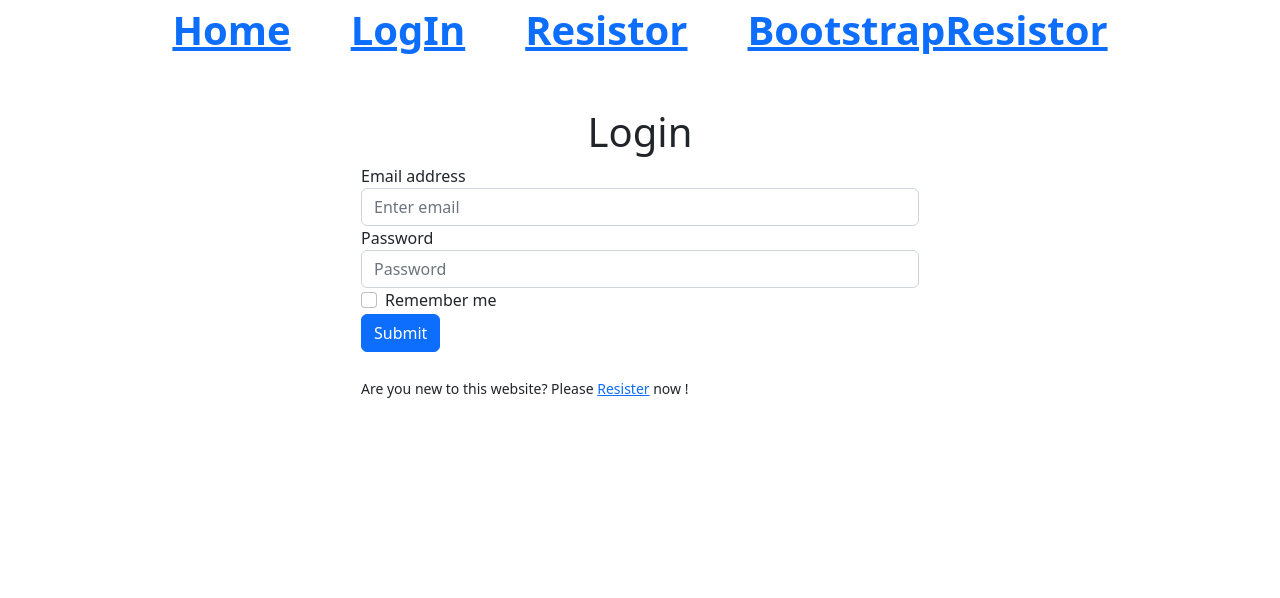
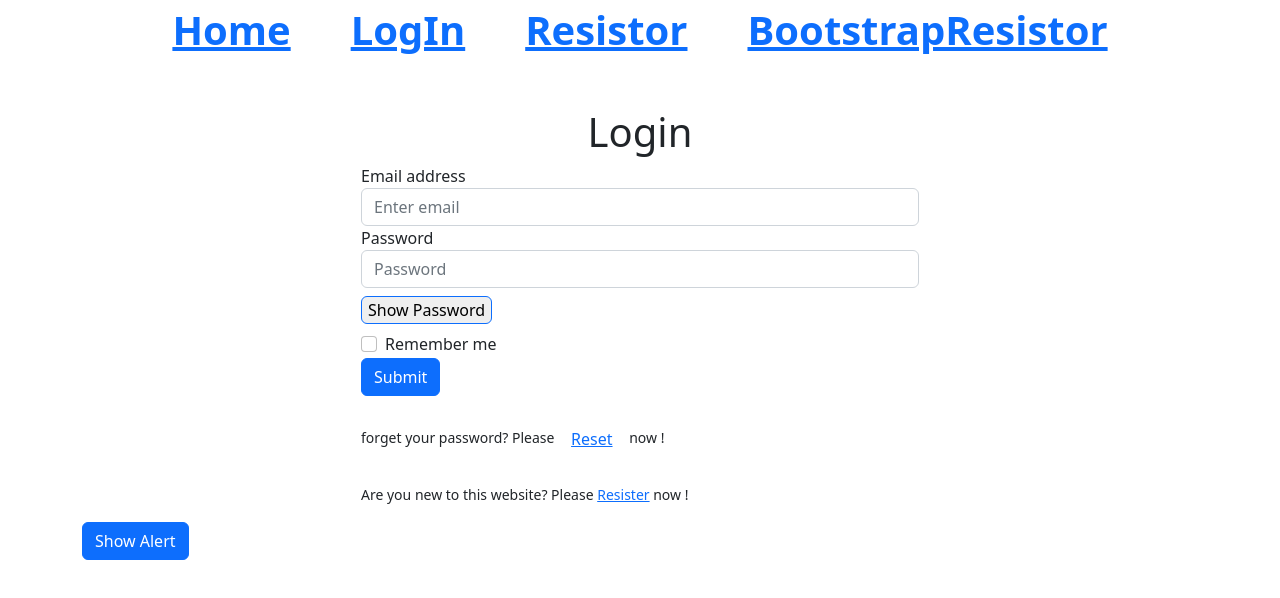
Before and after one commit to sojibpannashovon2/email-password-auth, a React (Vite) app: page /login in a window 1280 px wide. Shown: the top 598 px of the page. Built offline with nearby package versions, Linux system fonts and the light colour scheme.

Commit message:
sweet alert add

```diff
--- a/package.json
+++ b/package.json
@@ -17,7 +17,8 @@
     "react-bootstrap": "^2.7.4",
     "react-dom": "^18.2.0",
     "react-router-dom": "^6.10.0",
-    "sort-by": "^1.2.0"
+    "sort-by": "^1.2.0",
+    "sweetalert": "^2.1.2"
   },
   "devDependencies": {
     "@types/react": "^18.0.28",
--- a/src/components/Login.jsx
+++ b/src/components/Login.jsx
@@ -1,15 +1,41 @@
-import { getAuth, signInWithEmailAndPassword } from 'firebase/auth';
-import React from 'react';
+import { getAuth, sendPasswordResetEmail, signInWithEmailAndPassword } from 'firebase/auth';
+import React, { useRef } from 'react';
 import { useState } from 'react';
 import app from '../firebase/firebase.init';
 import { Link } from 'react-router-dom';
+import swal from 'sweetalert';
+import Button from 'react-bootstrap/Button';
 
 const auth = getAuth(app);
 const Login = () => {
 
     const [error, setError] = useState('');
     const [success, setSuccess] = useState('')
+    const emailRef = useRef();
 
+    //Sweet alert function
+    function handleButtonClick() {
+        swal({
+            title: "Error-Login",
+            text: "User not register !!! You are new to website baby !!!",
+            icon: "error",
+            button: "OK"
+        });
+    }
+    //show password
+
+    const [password, setPassword] = useState('');
+    const [showPassword, setShowPassword] = useState(false);
+
+    const handlePasswordChange = (event) => {
+        setPassword(event.target.value);
+    };
+
+    const toggleShowPassword = () => {
+        setShowPassword(!showPassword);
+    };
+
+    ////finish
 
     const handleSubmission = (event) => {
         setSuccess('');
@@ -47,9 +73,9 @@ const Login = () => {
             .then(result => {
                 const loggedUser = result.user;
                 console.log(loggedUser);
-                if (!loggedUser.emailVerified) {
-                    alert("how are you")
-                }
+                // if (!result.user.emailVerified) {
+                //     alert("how are you")
+                // }
                 // event.target.reset();
                 setSuccess('Successfully LogIn');
                 setError('')
@@ -57,8 +83,35 @@ const Login = () => {
             })
             .catch(error => {
                 // console.log(error.code);
+                // If the user is not registered, show an alert
+                if (error.code === 'auth/user-not-found') {
+                    // alert('User not registered.');
+                    handleButtonClick();
+                    setError('User not registered.')
+                } else {
+                    alert(error.message);
+                }
                 console.log(error.meassage);
                 setError(error.meassage)
+            })
+
+
+    }
+
+    const handleResetPassword = (event) => {
+        const email = emailRef.current.value;
+        console.log(emailRef.current.value);
+        if (!email) {
+            alert("Please enter your email to Reset Password");
+            return;
+        }
+        sendPasswordResetEmail(auth, email)
+            .then(() => {
+                alert("please check your email")
+            })
+            .catch(error => {
+                console.log(error.code);
+                console.log(error.message);
             })
 
 
@@ -70,21 +123,31 @@ const Login = () => {
             <form onSubmit={handleSubmission} className="mx-auto col-md-6">
                 <div className="form-group">
                     <label htmlFor="email">Email address</label>
-                    <input type="email" className="form-control" id="email" name='email' placeholder="Enter email" />
+                    <input type="email" className="form-control" id="email" name='email' ref={emailRef} placeholder="Enter email" />
                 </div>
                 <div className="form-group">
+
                     <label htmlFor="password">Password</label>
-                    <input type="password" className="form-control" id="password" name='password' placeholder="Password" />
+                    <input type={showPassword ? "text" : "password"} value={password} onChange={handlePasswordChange} className="form-control" id="password" name='password' placeholder="Password" />
+                    <button className='rounded-2 my-2 border border-primary' onClick={toggleShowPassword}>{showPassword ? "Hide Password" : "Show Password"}</button>
+                    {/* <label htmlFor="password">Password</label>
+                    <input type="password" className="form-control" id="password" name='password' placeholder="Password" /> */}
                 </div>
                 <div className="form-check">
                     <input type="checkbox" className="form-check-input" id="rememberMe" />
                     <label className="form-check-label" htmlFor="rememberMe">Remember me</label>
                 </div>
                 <button type="submit" className="btn btn-primary">Submit</button>
+                <p className='mt-4' ><small>forget your password? Please <button onClick={handleResetPassword} className='btn btn-link'>Reset</button>  now !</small></p>
+
                 <p className='mt-4' ><small>Are you new to this website? Please <Link to='/resistor'>Resister</Link>  now !</small></p>
+
                 <p className='text-center text-danger fw-bold'>{error}</p>
                 <p className='text-center text-success fw-bold'>{success}</p>
             </form>
+            <Button variant="primary" onClick={handleButtonClick}>
+                Show Alert
+            </Button>
         </div>
     );
 };
```
Also changed, not shown: 1 other file (tests, documents, lock files or other folders).
